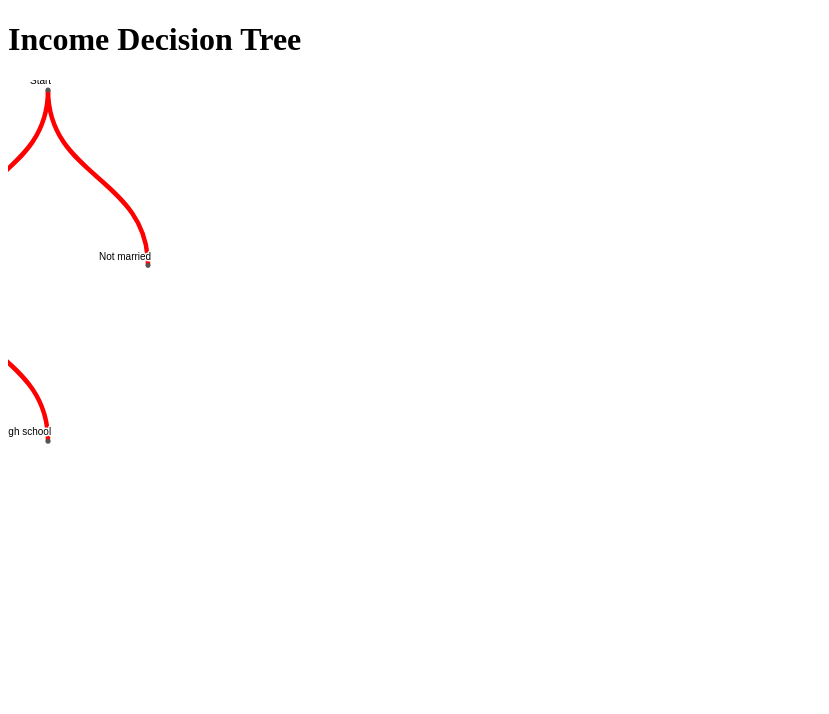
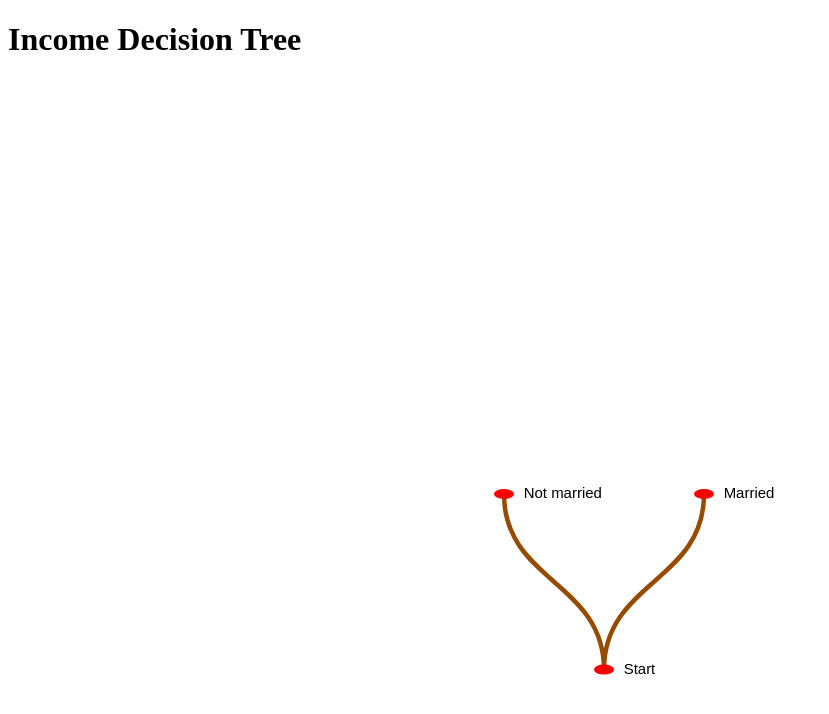
Before and after one commit to responsibleIT/decisiontree, a website built with Vite: page index.html in a window 1280 px wide. Shown: the whole page, without its empty margins (0-829 px from the left). Built offline with nearby package versions, Linux system fonts and the light colour scheme.

Commit message:
added some styling and center

```diff
--- a/main.js
+++ b/main.js
@@ -38,7 +38,7 @@ const chart = () => {
   const gLink = svg
     .append("g")
     .attr("fill", "none")
-    .attr("stroke", "#f00")
+    .attr("stroke", "#964B00")
     .attr("stroke-opacity", 1)
     .attr("stroke-width", 4.5);
 
@@ -68,7 +68,7 @@ const chart = () => {
       .transition()
       .duration(duration)
       .attr("height", height)
-      .attr("viewBox", [-marginLeft, left.y - marginTop, width, height])
+      .attr("viewBox", [-500, left.y - marginTop, width, height])
       .tween(
         "resize",
         window.ResizeObserver ? null : () => () => svg.dispatch("toggle")
@@ -81,7 +81,7 @@ const chart = () => {
     const nodeEnter = node
       .enter()
       .append("g")
-      .attr("transform", (d) => `translate(${source.x0},${source.y0})`)
+      .attr("transform", (d) => `translate(${source.y0},${source.x0})`)
       .attr("fill-opacity", 0)
       .attr("stroke-opacity", 0)
       .on("click", (event, d) => {
@@ -90,9 +90,10 @@ const chart = () => {
       });
 
     nodeEnter
-      .append("circle")
-      .attr("r", 2.5)
-      .attr("fill", (d) => (d._children ? "#555" : "#999"))
+      .append("ellipse")
+      .attr("rx", 10)
+      .attr("ry", 5)
+      .attr("fill", (d) => (d._children ? "#f00" : "#008000"))
       .attr("stroke-width", 10);
 
     nodeEnter
@@ -163,7 +164,7 @@ const chart = () => {
   root.descendants().forEach((d, i) => {
     d.id = i;
     d._children = d.children;
-    if (d.depth && d.data.name.length !== 7) d.children = null;
+    if (d.depth) d.children = null;
   });
 
   update(null, root);
--- a/style.css
+++ b/style.css
@@ -1,3 +1,22 @@
+div#tree-container {
+    display: flex;
+    flex-direction: column;
+    justify-content: flex-end;
+    align-items: center;
+    min-height: 600px;
+}
+
+svg {
+    transform: rotate(-180deg);
+}
+
+text {
+    /* transform: rotate(-180deg); */
+    text-anchor: start;
+    font-size: 15px;
+    transform: translate(15px, 10px);
+    rotate: -180deg;
+}
 /* h1{
     font-size: 3em;
 }
```
